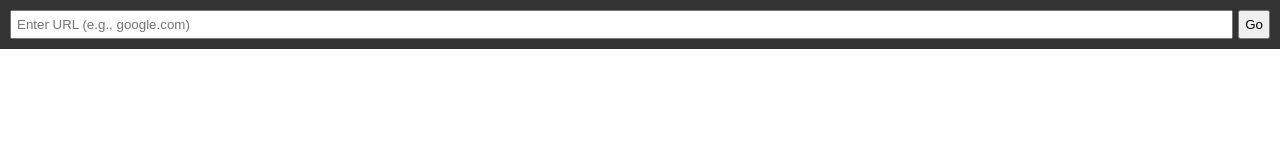
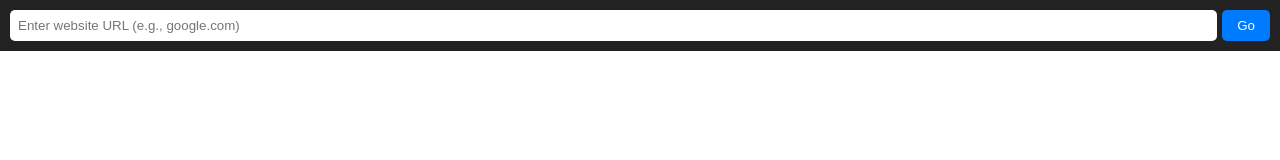
Before and after one commit to Draft-Doodle-Art/draft-doodle-art.github.io, a plain HTML site: page index.html in a window 1280 px wide. Drawn offline with Linux system fonts and the light colour scheme.

Commit message:
Add files via upload

```diff
--- a/index.html
+++ b/index.html
@@ -16,17 +16,26 @@
         #nav-bar {
             display: flex;
             padding: 10px;
-            background: #333;
+            background: #222;
             color: white;
         }
         input {
             flex: 1;
-            padding: 5px;
+            padding: 8px;
+            border: none;
+            border-radius: 5px;
+            margin-right: 5px;
         }
         button {
-            padding: 5px;
-            margin-left: 5px;
+            padding: 8px 15px;
+            background: #007BFF;
+            color: white;
+            border: none;
+            border-radius: 5px;
             cursor: pointer;
+        }
+        button:hover {
+            background: #0056b3;
         }
         iframe {
             flex: 1;
@@ -38,7 +47,7 @@
 <body>
 
     <div id="nav-bar">
-        <input type="text" id="url" placeholder="Enter URL (e.g., google.com)">
+        <input type="text" id="url" placeholder="Enter website URL (e.g., google.com)">
         <button onclick="loadPage()">Go</button>
     </div>
 
@@ -50,7 +59,10 @@
             if (!urlInput.startsWith("http")) {
                 urlInput = "https://" + urlInput;
             }
-            document.getElementById("browser-window").src = urlInput;
+
+            // Using a proxy to bypass iframe restrictions
+            let proxyUrl = "https://corsproxy.io/?";
+            document.getElementById("browser-window").src = proxyUrl + encodeURIComponent(urlInput);
         }
     </script>
 
```
